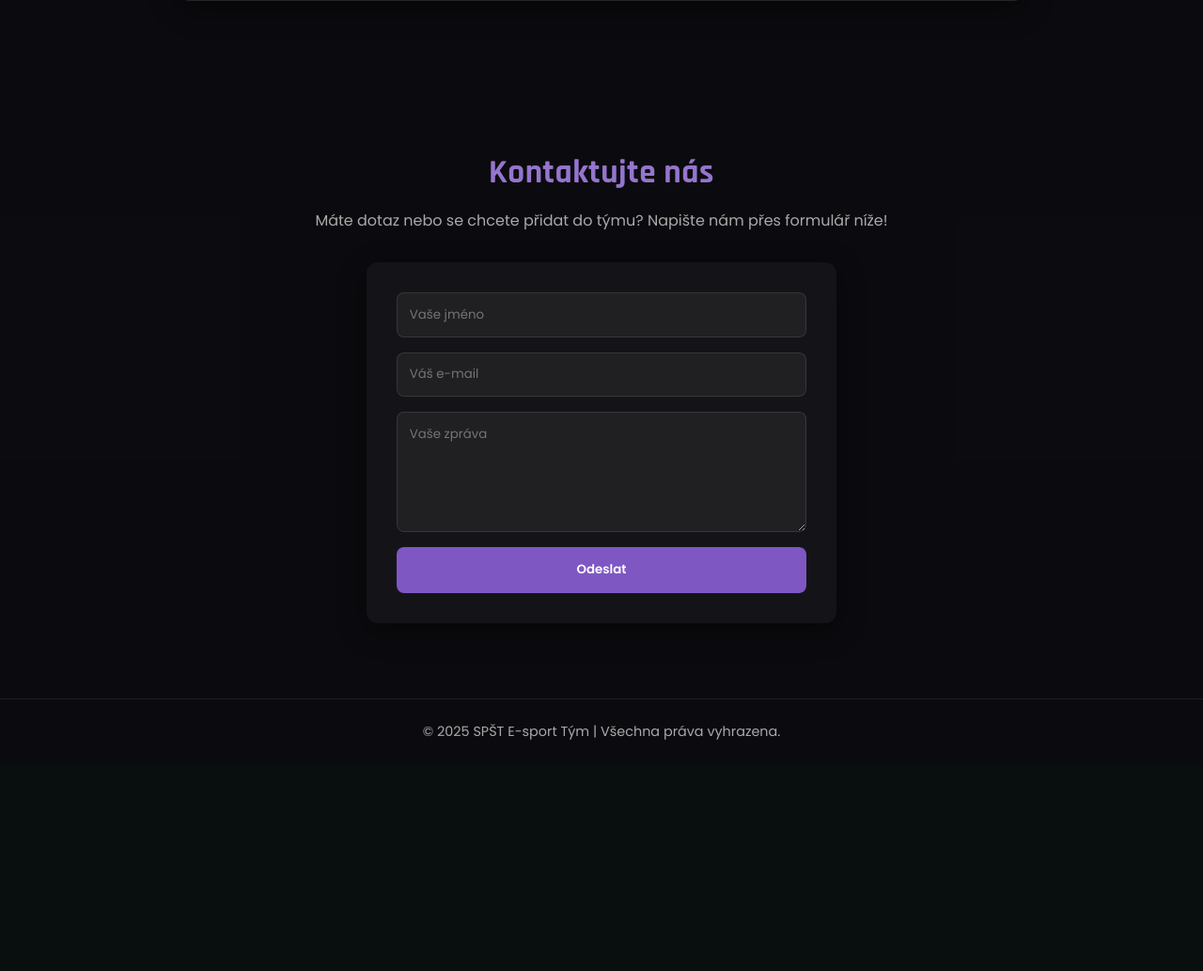
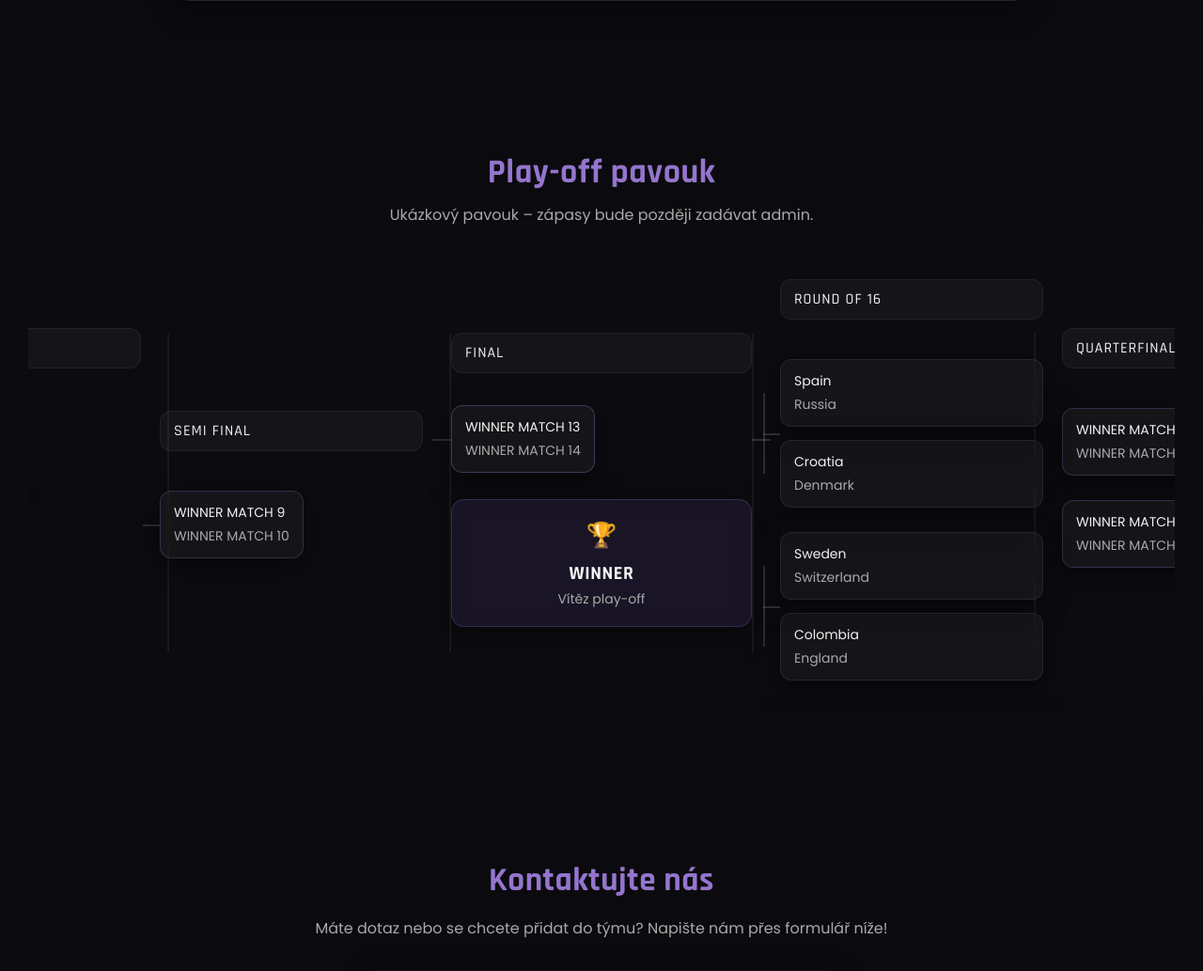
Before and after one commit to Nedriix/Maturitn-ProjektFiala, a PHP site: page / in a window 1280 px wide. Shown: the part 1543-2576 px from the top of the page at 94% size. Before the commit the page ends 2330 px from the top, so only its background shows below. Run offline with PHP 8.4, Linux system fonts and the light colour scheme.

Commit message:
playoffpavouk

```diff
--- a/css/style.css
+++ b/css/style.css
@@ -604,3 +604,277 @@ button[type="submit"]:hover {
     height: 130px;
   }
 }
+/* =========================
+   PLAYOFF (PAVOUK)
+========================= */
+.playoff-section {
+  background: rgba(12, 12, 16, 0.9);
+  padding: 80px 30px;
+  text-align: center;
+}
+
+.playoff-section h2 {
+  font-size: 36px;
+  color: var(--accent-hover);
+  margin-bottom: 10px;
+}
+
+.playoff-subtitle {
+  color: var(--text-muted);
+  max-width: 900px;
+  margin: 0 auto 35px auto;
+  font-size: 16px;
+  line-height: 1.6;
+}
+
+.bracket-wrap {
+  overflow-x: auto;
+  padding-bottom: 10px;
+}
+
+.bracket {
+  --line: rgba(255,255,255,0.14);
+  --line-strong: rgba(149,117,205,0.35);
+  --card-bg: rgba(255,255,255,0.04);
+  --card-border: rgba(255,255,255,0.08);
+
+  min-width: 1100px;
+  display: flex;
+  gap: 30px;
+  justify-content: center;
+  align-items: stretch;
+  position: relative;
+  padding: 20px 10px;
+}
+
+.round-title {
+  font-family: "Rajdhani", sans-serif;
+  font-size: 16px;
+  letter-spacing: 1px;
+  color: var(--text-main);
+  background: rgba(255,255,255,0.04);
+  border: 1px solid rgba(255,255,255,0.06);
+  border-radius: 12px;
+  padding: 10px 14px;
+  margin-bottom: 16px;
+  text-align: left;
+}
+
+.bracket-side {
+  display: flex;
+  gap: 20px;
+  align-items: stretch;
+}
+
+.bracket-side.left {
+  flex-direction: row;
+}
+
+.bracket-side.right {
+  flex-direction: row-reverse;
+}
+
+.bracket-center {
+  display: flex;
+  align-items: center;
+}
+
+.round {
+  width: 280px;
+  display: flex;
+  flex-direction: column;
+  gap: 26px;
+  position: relative;
+}
+
+/* Match box */
+.match {
+  background: var(--card-bg);
+  border: 1px solid var(--card-border);
+  border-radius: 12px;
+  box-shadow: var(--shadow);
+  backdrop-filter: blur(10px);
+  padding: 12px 14px;
+  text-align: left;
+  position: relative;
+  min-height: 72px;
+  display: flex;
+  flex-direction: column;
+  justify-content: center;
+}
+
+.match .team {
+  font-size: 14px;
+  color: var(--text-main);
+  line-height: 1.35;
+}
+
+.match .team + .team {
+  color: var(--text-muted);
+  margin-top: 6px;
+}
+
+.match.winner {
+  border-color: rgba(149,117,205,0.25);
+}
+
+
+.pair {
+  position: relative;
+  display: flex;
+  flex-direction: column;
+  gap: 14px;
+}
+
+
+.slot {
+  position: relative;
+  display: flex;
+}
+
+/
+.bracket-side.left .pair::before {
+  content: "";
+  position: absolute;
+  right: -18px;
+  top: 36px;
+  height: calc(72px + 14px); /
+  width: 2px;
+  background: var(--line);
+}
+
+.bracket-side.left .pair::after {
+  content: "";
+  position: absolute;
+  right: -18px;
+  top: calc(36px + (72px + 14px)/2);
+  width: 18px;
+  height: 2px;
+  background: var(--line);
+}
+
+
+.bracket-side.left .slot::before {
+  content: "";
+  position: absolute;
+  left: -18px;
+  top: 50%;
+  width: 18px;
+  height: 2px;
+  background: var(--line);
+}
+
+
+.bracket-side.right .pair::before {
+  content: "";
+  position: absolute;
+  left: -18px;
+  top: 36px;
+  height: calc(72px + 14px);
+  width: 2px;
+  background: var(--line);
+}
+
+.bracket-side.right .pair::after {
+  content: "";
+  position: absolute;
+  left: -18px;
+  top: calc(36px + (72px + 14px)/2);
+  width: 18px;
+  height: 2px;
+  background: var(--line);
+}
+
+.bracket-side.right .slot::before {
+  content: "";
+  position: absolute;
+  right: -18px;
+  top: 50%;
+  width: 18px;
+  height: 2px;
+  background: var(--line);
+}
+
+
+.bracket-side .round::after {
+  content: "";
+  position: absolute;
+  top: 58px;
+  bottom: 30px;
+  width: 2px;
+  background: rgba(255,255,255,0.06);
+}
+
+.bracket-side.left .round::after { right: -30px; }
+.bracket-side.right .round::after { left: -30px; }
+
+
+.bracket-side.left .round.qf { padding-top: 52px; }
+.bracket-side.left .round.sf { padding-top: 140px; }
+
+.bracket-side.right .round.qf { padding-top: 52px; }
+.bracket-side.right .round.sf { padding-top: 140px; }
+
+
+.round.final {
+  width: 320px;
+  gap: 18px;
+}
+
+.final-match {
+  border-color: rgba(149,117,205,0.35);
+}
+
+
+.bracket-center .slot {
+  position: relative;
+}
+
+.bracket-center .slot::before,
+.bracket-center .slot::after {
+  content: "";
+  position: absolute;
+  top: 50%;
+  width: 20px;
+  height: 2px;
+  background: var(--line);
+}
+
+.bracket-center .slot::before { left: -20px; }
+.bracket-center .slot::after  { right: -20px; }
+
+
+.champ-card {
+  margin-top: 10px;
+  background: rgba(126,87,194,0.12);
+  border: 1px solid rgba(149,117,205,0.25);
+  border-radius: 14px;
+  padding: 18px 16px;
+  box-shadow: var(--shadow);
+  backdrop-filter: blur(10px);
+}
+
+.trophy {
+  font-size: 26px;
+  margin-bottom: 8px;
+}
+
+.champ-name {
+  font-family: "Rajdhani", sans-serif;
+  font-size: 20px;
+  font-weight: 700;
+  letter-spacing: 0.6px;
+  color: var(--text-main);
+}
+
+.champ-desc {
+  color: var(--text-muted);
+  font-size: 14px;
+  margin-top: 4px;
+}
+
+/* Mobil – pavouk se posouvá scrollováním */
+@media (max-width: 900px) {
+  .playoff-section { padding: 60px 18px; }
+  .playoff-section h2 { font-size: 30px; }
+}
--- a/index.html
+++ b/index.html
@@ -80,6 +80,159 @@
     </div>
   </section>
 
+  <!-- PLAYOFF SEKCE -->
+<section id="playoff" class="playoff-section">
+  <h2>Play-off pavouk</h2>
+  <p class="playoff-subtitle">Ukázkový pavouk – zápasy bude později zadávat admin.</p>
+
+  <div class="bracket-wrap">
+    <div class="bracket">
+      <!-- LEVÁ STRANA -->
+      <div class="bracket-side left">
+        <!-- ROUND OF 16 (4 zápasy -> 2 postupy) -->
+        <div class="round r16">
+          <div class="round-title">ROUND OF 16</div>
+
+          <div class="pair">
+            <div class="match">
+              <div class="team">SPŠT E-sport</div>
+              <div class="team">Gymnázium Třebíč</div>
+            </div>
+            <div class="match">
+              <div class="team">SOŠ Brno</div>
+              <div class="team">Gymnázium Znojmo</div>
+            </div>
+          </div>
+
+          <div class="pair">
+            <div class="match">
+              <div class="team">SPŠE Havířov A</div>
+              <div class="team">SPŠE Havířov B</div>
+            </div>
+            <div class="match">
+              <div class="team">OA Praha</div>
+              <div class="team">G Brno</div>
+            </div>
+          </div>
+        </div>
+
+        <!-- QUARTERFINAL -->
+        <div class="round qf">
+          <div class="round-title">QUARTERFINAL</div>
+
+          <div class="slot">
+            <div class="match winner">
+              <div class="team">WINNER MATCH 1</div>
+              <div class="team">WINNER MATCH 2</div>
+            </div>
+          </div>
+
+          <div class="slot">
+            <div class="match winner">
+              <div class="team">WINNER MATCH 3</div>
+              <div class="team">WINNER MATCH 4</div>
+            </div>
+          </div>
+        </div>
+
+        <!-- SEMIFINAL -->
+        <div class="round sf">
+          <div class="round-title">SEMI FINAL</div>
+
+          <div class="slot">
+            <div class="match winner">
+              <div class="team">WINNER MATCH 9</div>
+              <div class="team">WINNER MATCH 10</div>
+            </div>
+          </div>
+        </div>
+      </div>
+
+      <!-- STŘED -->
+      <div class="bracket-center">
+        <div class="round final">
+          <div class="round-title">FINAL</div>
+
+          <div class="slot">
+            <div class="match final-match">
+              <div class="team">WINNER MATCH 13</div>
+              <div class="team">WINNER MATCH 14</div>
+            </div>
+          </div>
+
+          <div class="champ-card">
+            <div class="trophy">🏆</div>
+            <div class="champ-name">WINNER</div>
+            <div class="champ-desc">Vítěz play-off</div>
+          </div>
+        </div>
+      </div>
+
+      <!-- PRAVÁ STRANA -->
+      <div class="bracket-side right">
+        <!-- SEMIFINAL -->
+        <div class="round sf">
+          <div class="round-title">SEMI FINAL</div>
+
+          <div class="slot">
+            <div class="match winner">
+              <div class="team">WINNER MATCH 11</div>
+              <div class="team">WINNER MATCH 12</div>
+            </div>
+          </div>
+        </div>
+
+        <!-- QUARTERFINAL -->
+        <div class="round qf">
+          <div class="round-title">QUARTERFINAL</div>
+
+          <div class="slot">
+            <div class="match winner">
+              <div class="team">WINNER MATCH 5</div>
+              <div class="team">WINNER MATCH 6</div>
+            </div>
+          </div>
+
+          <div class="slot">
+            <div class="match winner">
+              <div class="team">WINNER MATCH 7</div>
+              <div class="team">WINNER MATCH 8</div>
+            </div>
+          </div>
+        </div>
+
+        <!-- ROUND OF 16 -->
+        <div class="round r16">
+          <div class="round-title">ROUND OF 16</div>
+
+          <div class="pair">
+            <div class="match">
+              <div class="team">Spain</div>
+              <div class="team">Russia</div>
+            </div>
+            <div class="match">
+              <div class="team">Croatia</div>
+              <div class="team">Denmark</div>
+            </div>
+          </div>
+
+          <div class="pair">
+            <div class="match">
+              <div class="team">Sweden</div>
+              <div class="team">Switzerland</div>
+            </div>
+            <div class="match">
+              <div class="team">Colombia</div>
+              <div class="team">England</div>
+            </div>
+          </div>
+        </div>
+      </div>
+
+    </div>
+  </div>
+</section>
+
 
 
     <!-- KONTAKTNÍ SEKCE -->
```
